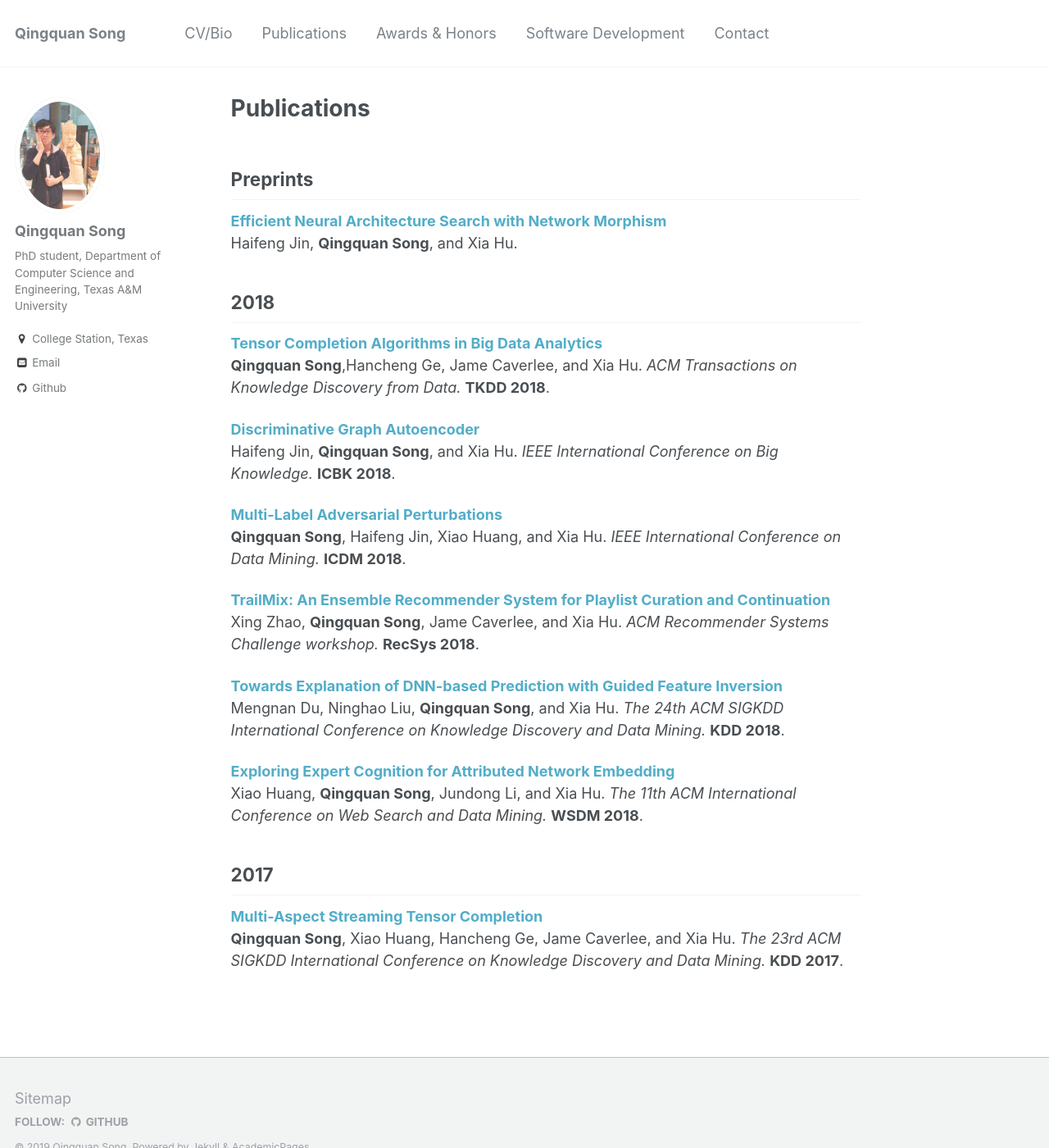
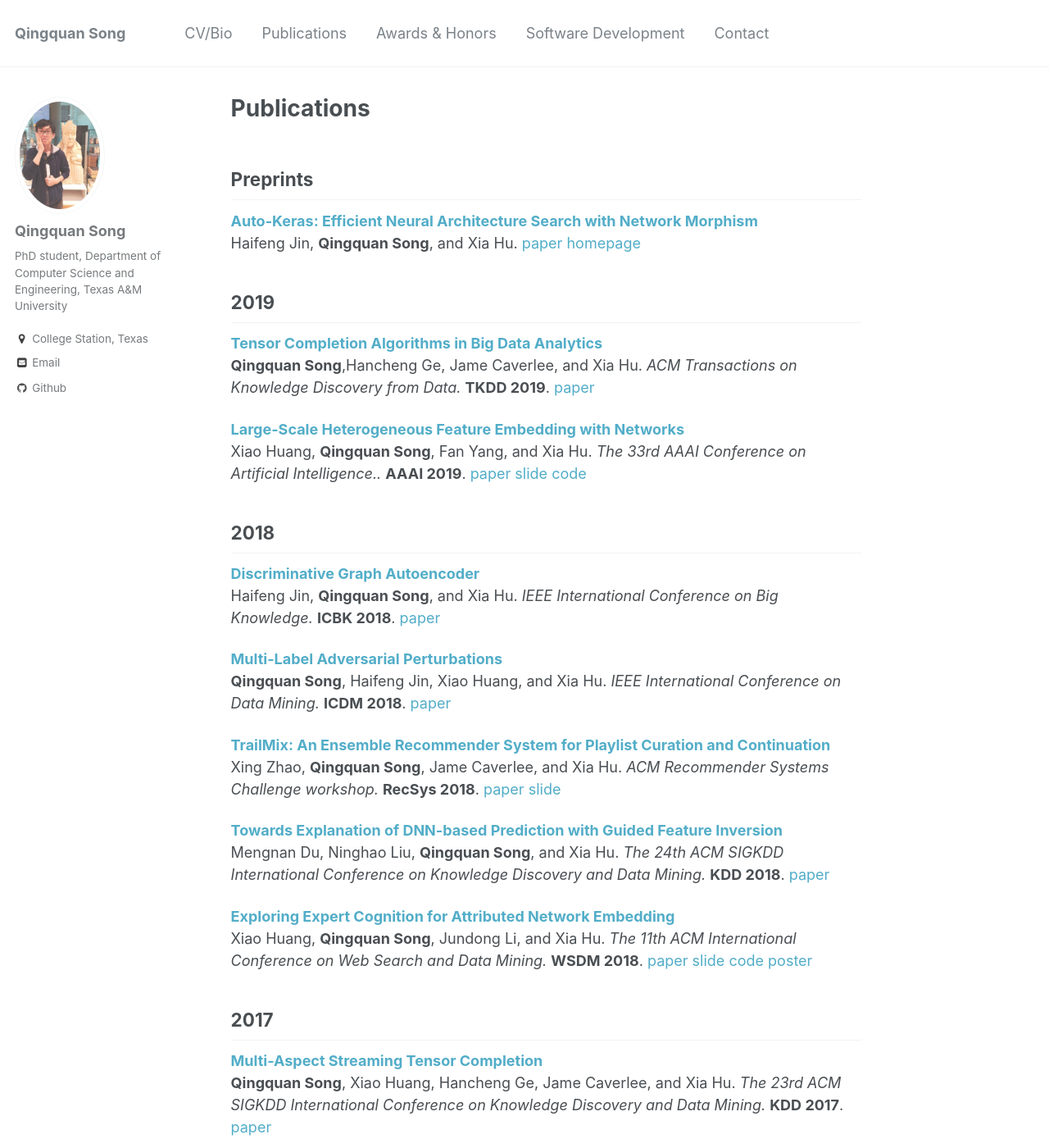
Before and after one commit to song3134/qqsong.github.io, a Jekyll site: the page built from _pages/publications.md, in a window 1280 px wide and 1400 px high. Shown: the whole window at 82% size. Built offline with Jekyll 4.4.1, drawn with Linux system fonts in a browser that asks for light colours.

Commit message:
modify publication page

```diff
--- a/_pages/publications.md
+++ b/_pages/publications.md
@@ -6,29 +6,37 @@ author_profile: true
 
 ## Preprints
 
-<b>[Efficient Neural Architecture Search with Network Morphism](http://song3134.github.io/publications/AK)</b><br>Haifeng Jin, <b>Qingquan Song</b>, and Xia Hu.
+<b>[Auto-Keras: Efficient Neural Architecture Search with Network Morphism](http://song3134.github.io/publications/AK)</b><br>Haifeng Jin, <b>Qingquan Song</b>, and Xia Hu. [paper](https://arxiv.org/pdf/1806.10282.pdf) [homepage](https://autokeras.com)
 
 <!-- <i>System Machine Learning.</i> <b>SysML 2019</b>.-->
 
-## 2018
-<b>[Tensor Completion Algorithms in Big Data Analytics](http://song3134.github.io/publications/Survey)</b><br><b>Qingquan Song</b>,Hancheng Ge, Jame Caverlee, and Xia Hu. <i>ACM Transactions on Knowledge Discovery from Data.</i> <b>TKDD 2018</b>.
+## 2019
+<b>[Tensor Completion Algorithms in Big Data Analytics](http://song3134.github.io/publications/Survey)</b><br><b>Qingquan Song</b>,Hancheng Ge, Jame Caverlee, and Xia Hu. <i>ACM Transactions on Knowledge Discovery from Data.</i> <b>TKDD 2019</b>. [paper](https://dl.acm.org/citation.cfm?id=3278607)
 
 
-<b>[Discriminative Graph Autoencoder](http://song3134.github.io/publications/DisGAuto)</b><br>Haifeng Jin, <b>Qingquan Song</b>, and Xia Hu. <i>IEEE International Conference on Big Knowledge.</i> <b>ICBK 2018</b>.
-
-
-<b>[Multi-Label Adversarial Perturbations](http://song3134.github.io/publications/Adv)</b><br><b>Qingquan Song</b>, Haifeng Jin, Xiao Huang, and Xia Hu. <i>IEEE International Conference on Data Mining.</i> <b>ICDM 2018</b>.
-
-
-<b>[TrailMix: An Ensemble Recommender System for Playlist Curation and Continuation](http://song3134.github.io/publications/TrailMix)</b><br>Xing Zhao, <b>Qingquan Song</b>, Jame Caverlee, and Xia Hu. <i>ACM Recommender Systems Challenge workshop.</i> <b>RecSys 2018</b>.
-
-<b>[Towards Explanation of DNN-based Prediction with Guided Feature Inversion](http://song3134.github.io/publications/Interpret)</b><br> Mengnan Du, Ninghao Liu, <b>Qingquan Song</b>, and Xia Hu. <i>The 24th ACM SIGKDD International Conference on Knowledge Discovery and Data Mining.</i> <b>KDD 2018</b>.
+<b>[Large-Scale Heterogeneous Feature Embedding with Networks](http://song3134.github.io/publications/FeatWalk)</b><br>Xiao Huang, <b>Qingquan Song</b>, Fan Yang, and Xia Hu. <i>The 33rd AAAI Conference on Artificial Intelligence..</i> <b>AAAI 2019</b>. [paper](http://people.tamu.edu/~xhuang/Xiao_AAAI19.pdf) [slide](http://people.tamu.edu/~xhuang/Xiao_Slides_AAAI19.pdf) [code](http://people.tamu.edu/~xhuang/Code.html)
 
 
 
-<b>[Exploring Expert Cognition for Attributed Network Embedding](http://song3134.github.io/publications/ExpCog)</b><br> Xiao Huang, <b>Qingquan Song</b>, Jundong Li, and Xia Hu. <i>The 11th ACM International Conference on Web Search and Data Mining.</i> <b>WSDM 2018</b>.
+
+
+
+## 2018
+<b>[Discriminative Graph Autoencoder](http://song3134.github.io/publications/DisGAuto)</b><br>Haifeng Jin, <b>Qingquan Song</b>, and Xia Hu. <i>IEEE International Conference on Big Knowledge.</i> <b>ICBK 2018</b>. [paper](https://ieeexplore.ieee.org/stamp/stamp.jsp?arnumber=8588792)
+
+
+<b>[Multi-Label Adversarial Perturbations](http://song3134.github.io/publications/Adv)</b><br><b>Qingquan Song</b>, Haifeng Jin, Xiao Huang, and Xia Hu. <i>IEEE International Conference on Data Mining.</i> <b>ICDM 2018</b>. [paper](https://arxiv.org/pdf/1901.00546.pdf)
+
+
+<b>[TrailMix: An Ensemble Recommender System for Playlist Curation and Continuation](http://song3134.github.io/publications/TrailMix)</b><br>Xing Zhao, <b>Qingquan Song</b>, Jame Caverlee, and Xia Hu. <i>ACM Recommender Systems Challenge workshop.</i> <b>RecSys 2018</b>. [paper](http://people.tamu.edu/~zhaoxing623/publications/XZ_TrailMix.pdf) [slide](http://people.tamu.edu/~zhaoxing623/slides/TrailMix_RecSys2018_43.pdf)
+
+<b>[Towards Explanation of DNN-based Prediction with Guided Feature Inversion](http://song3134.github.io/publications/Interpret)</b><br> Mengnan Du, Ninghao Liu, <b>Qingquan Song</b>, and Xia Hu. <i>The 24th ACM SIGKDD International Conference on Knowledge Discovery and Data Mining.</i> <b>KDD 2018</b>. [paper](https://dl.acm.org/citation.cfm?id=3220099)
+
+
+
+<b>[Exploring Expert Cognition for Attributed Network Embedding](http://song3134.github.io/publications/ExpCog)</b><br> Xiao Huang, <b>Qingquan Song</b>, Jundong Li, and Xia Hu. <i>The 11th ACM International Conference on Web Search and Data Mining.</i> <b>WSDM 2018</b>. [paper](https://dl.acm.org/authorize.cfm?key=N654169) [slide](http://people.tamu.edu/~xhuang/Xiao_WSDM18_Exploring.pdf) [code](http://people.tamu.edu/~xhuang/Code.html) [poster](http://people.tamu.edu/~xhuang/Xiao_WSDM18_Exploring_Poster.pdf)
 
 
 ## 2017
 
-<b>[Multi-Aspect Streaming Tensor Completion](http://song3134.github.io/publications/MAST)</b><br><b>Qingquan Song</b>, Xiao Huang, Hancheng Ge, Jame Caverlee, and Xia Hu. <i>The 23rd ACM SIGKDD International Conference on Knowledge Discovery and Data Mining.</i> <b>KDD 2017</b>.
+<b>[Multi-Aspect Streaming Tensor Completion](http://song3134.github.io/publications/MAST)</b><br><b>Qingquan Song</b>, Xiao Huang, Hancheng Ge, Jame Caverlee, and Xia Hu. <i>The 23rd ACM SIGKDD International Conference on Knowledge Discovery and Data Mining.</i> <b>KDD 2017</b>. [paper](http://song3134.github.io/publications/MAST/files/Qingquan_KDD17.pdf) <!--[code]()-->
```
Also changed, not shown: 3 other files.
